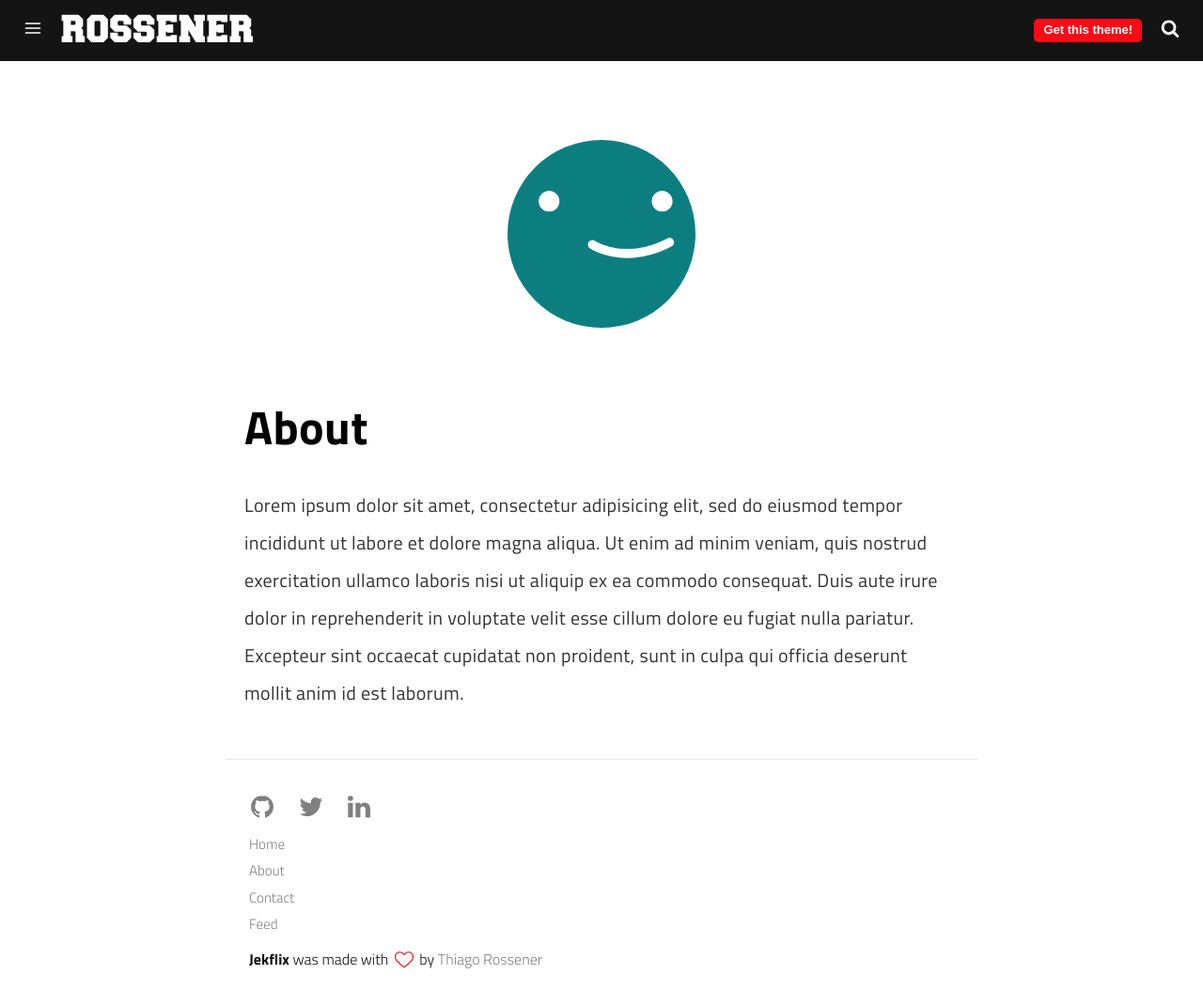
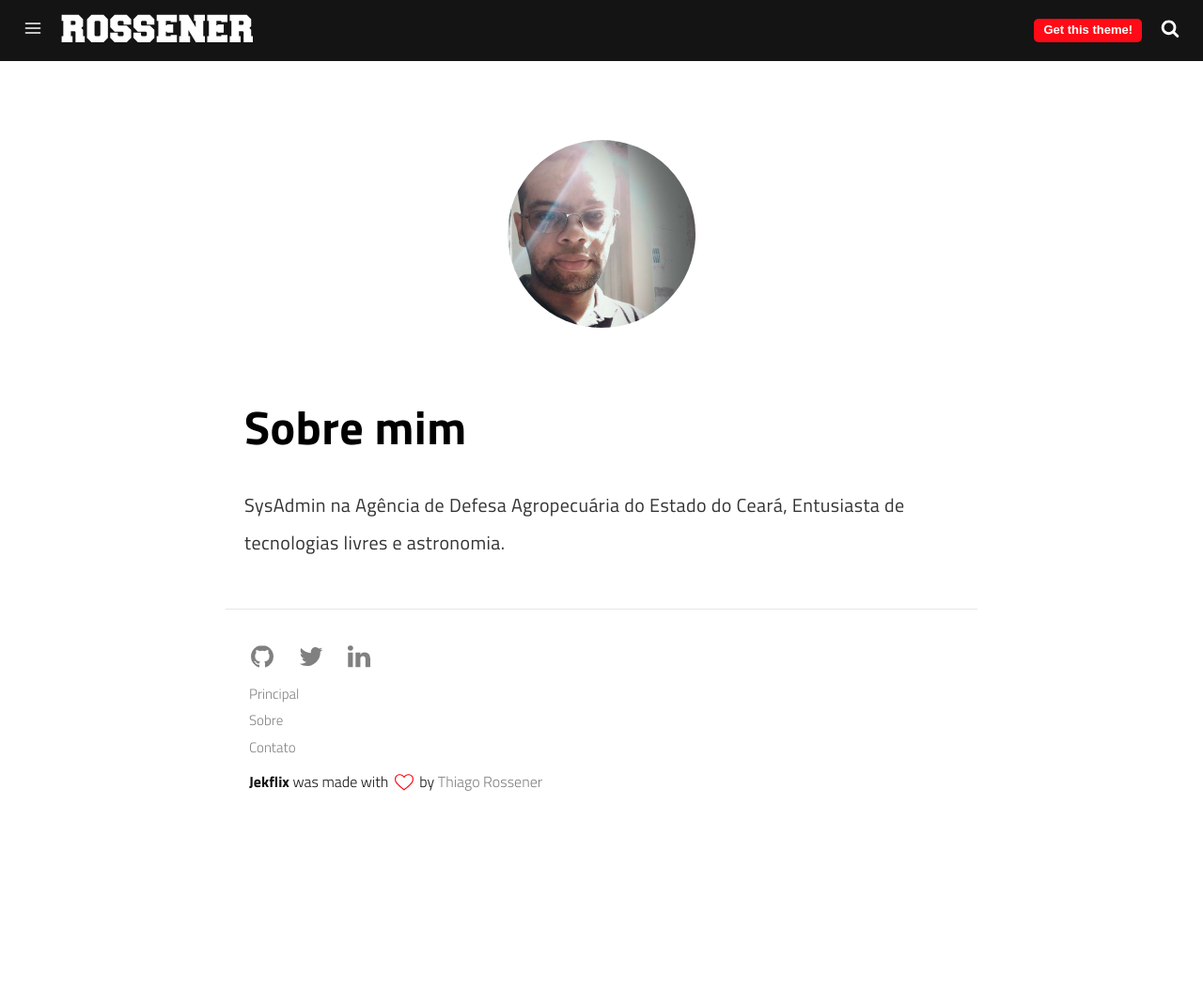
Before and after one commit to cristianovisk/cristianovisk.github.io, a Jekyll site: the page built from pages/about.md, in a window 1280 px wide and 1070 px high. Shown: the whole window at 94% size. Built offline with Jekyll 4.4.1, drawn with Linux system fonts in a browser that asks for light colours; a script that is not in the unit is left out.

```diff
--- a/_config.yml
+++ b/_config.yml
@@ -13,15 +13,12 @@ email: cristianovisk@gmail.com
 disqus_username: https-cristianovisk-github-io
 show_hero: true
 menu:
-  - title: Home
+  - title: Principal
     url: /
-  - title: About
-    url: /about
-  - title: Contact
-    url: /contact
-  - title: Feed
-    url: /feed.xml
-
+  - title: Sobre
+    url: /sobre
+  - title: Contato
+    url: /contato
 
 # Social Media Settings
 # Remove the item if you don't need it
--- a/pages/about.md
+++ b/pages/about.md
@@ -1,17 +1,13 @@
 ---
 layout: page
-title: About
-description: Some description.
-permalink: /about/
+title: Sobre
+description: SysAdmin na Agência de Defesa Agropecuária do Estado do Ceará,
+  Entusiasta de tecnologias livres e astronomia.
+permalink: /sobre/
 ---
 
-<img class="img-rounded" src="/assets/img/uploads/profile.png" alt="Thiago Rossener" width="200">
+<img class="img-rounded" src="/assets/img/uploads/profile.png" alt="Cristiano Henrique" width="200">
 
-# About
-
-Lorem ipsum dolor sit amet, consectetur adipisicing elit, sed do eiusmod
-tempor incididunt ut labore et dolore magna aliqua. Ut enim ad minim veniam,
-quis nostrud exercitation ullamco laboris nisi ut aliquip ex ea commodo
-consequat. Duis aute irure dolor in reprehenderit in voluptate velit esse
-cillum dolore eu fugiat nulla pariatur. Excepteur sint occaecat cupidatat non
-proident, sunt in culpa qui officia deserunt mollit anim id est laborum.
+# Sobre mim
+SysAdmin na Agência de Defesa Agropecuária do Estado do Ceará,
+Entusiasta de tecnologias livres e astronomia.
--- a/src/yml/advanced.yml
+++ b/src/yml/advanced.yml
@@ -1,6 +1,6 @@
 baseurl: "" # the subpath of your site, e.g. /blog
 url: "" # the base hostname & protocol for your site
 google_analytics: "UA-XXXXXXXX-X"
-language: "en"
+language: "pt_BR"
 categories_folder: category
 sent_message_url: "/contact/message-sent/"
```
Also changed, not shown: 404.html (+38 -22 lines), _posts/2020-04-12-criando-conteiner-docker-nginx-com-php.md (+1 -1 lines), css/style.css (added, +90 -0 lines), pages/contato.md (added, +10 -0 lines), assets/img/uploads/profile.png.
